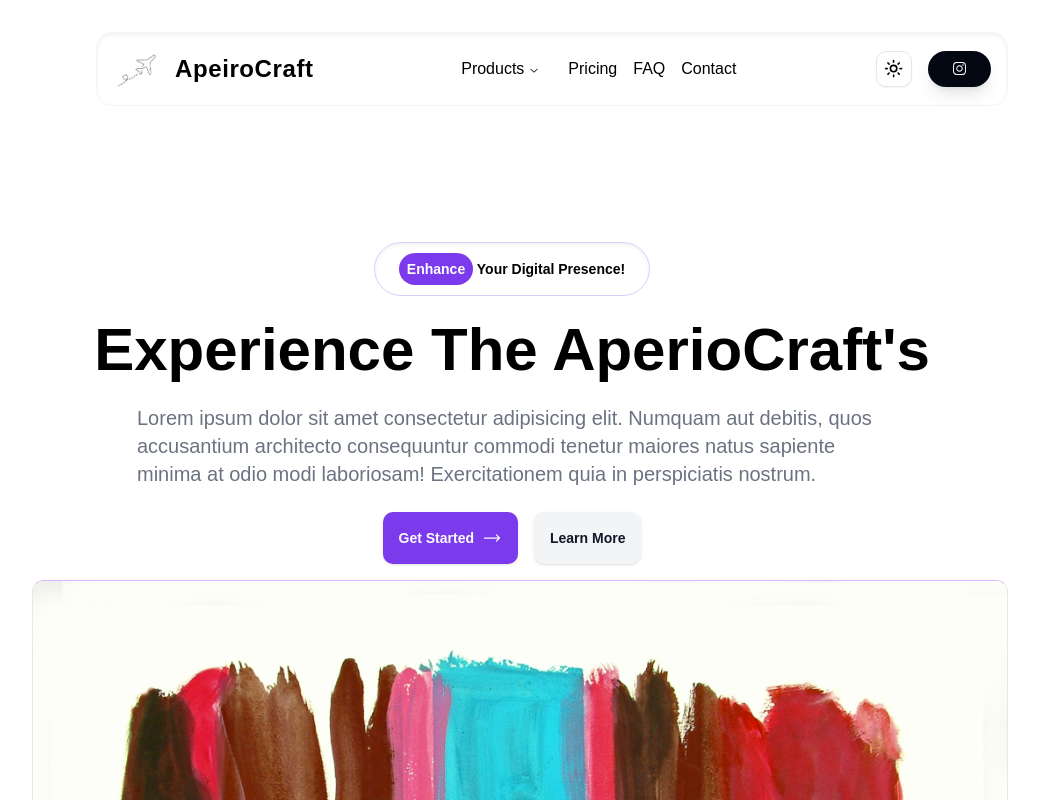
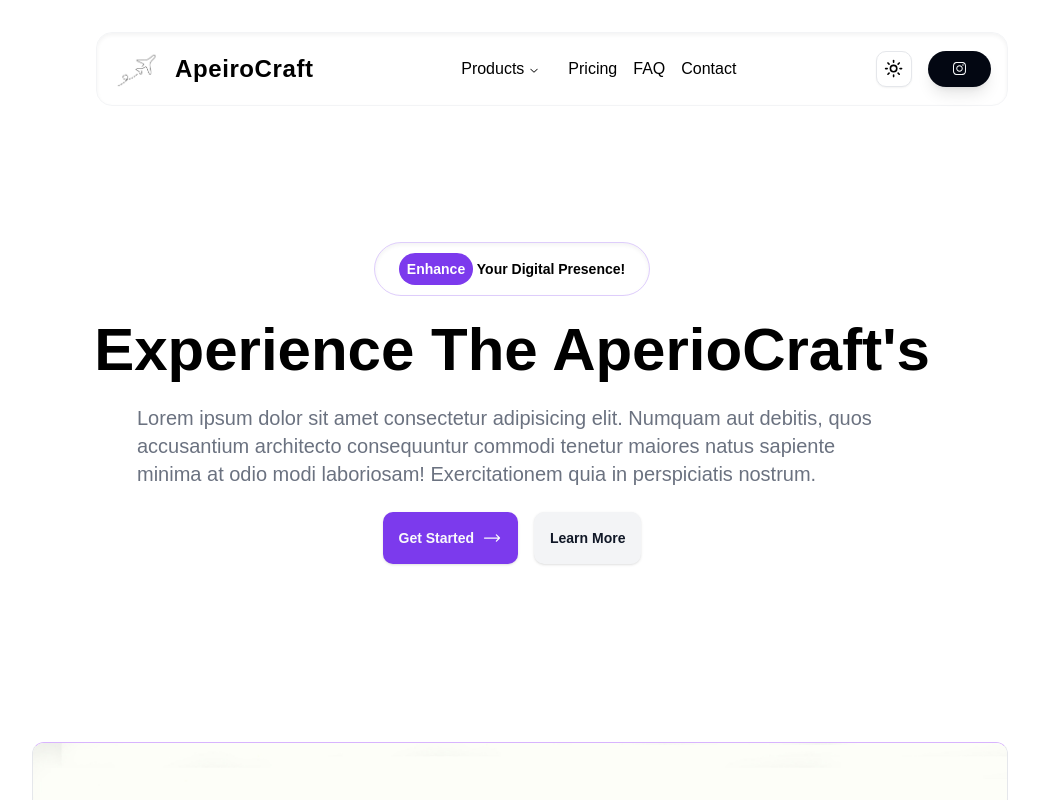
Before and after one commit to shaishguni/apeirocraft, a Next.js app: page / in a window 1280 px wide. Shown: the top 800 px of the page, without its empty margins (128-1167 px from the left). Built offline with nearby package versions, Linux system fonts and the light colour scheme.

Commit message:
benifit made

```diff
--- a/app/components/HeroSection.tsx
+++ b/app/components/HeroSection.tsx
@@ -4,7 +4,7 @@ import Image from 'next/image';
 
 const HeroSection = () => {
   return (
-    <div className='flex flex-col md:flex-col  h-auto md:h-[800px] space-y-12 md:space-y-0 justify-between items-center p-6 md:p-[120px]'>
+    <div className='flex flex-col md:flex-col  h-auto md:h-[1600px] space-y-12 md:space-y-0 justify-between items-center p-6 md:p-[120px]'>
       <div className='items-center w-full flex flex-col justify-between space-y-6'>
         <span className="w-auto px-4 py-2 flex rounded-full border border-primary/25 shadow-inner">
           <span className="text-xs md:text-sm p-2 font-extrabold">
--- a/app/page.tsx
+++ b/app/page.tsx
@@ -2,7 +2,7 @@ import HeroSection from "./components/HeroSection";
 import Benefits from "./components/Benefits";
 export default function Home() {
   return (
-    <div>
+    <div className="flex-row w-full h-full bg-white px-auto py-auto">
      <HeroSection/>
      <Benefits/>
     </div>
```
